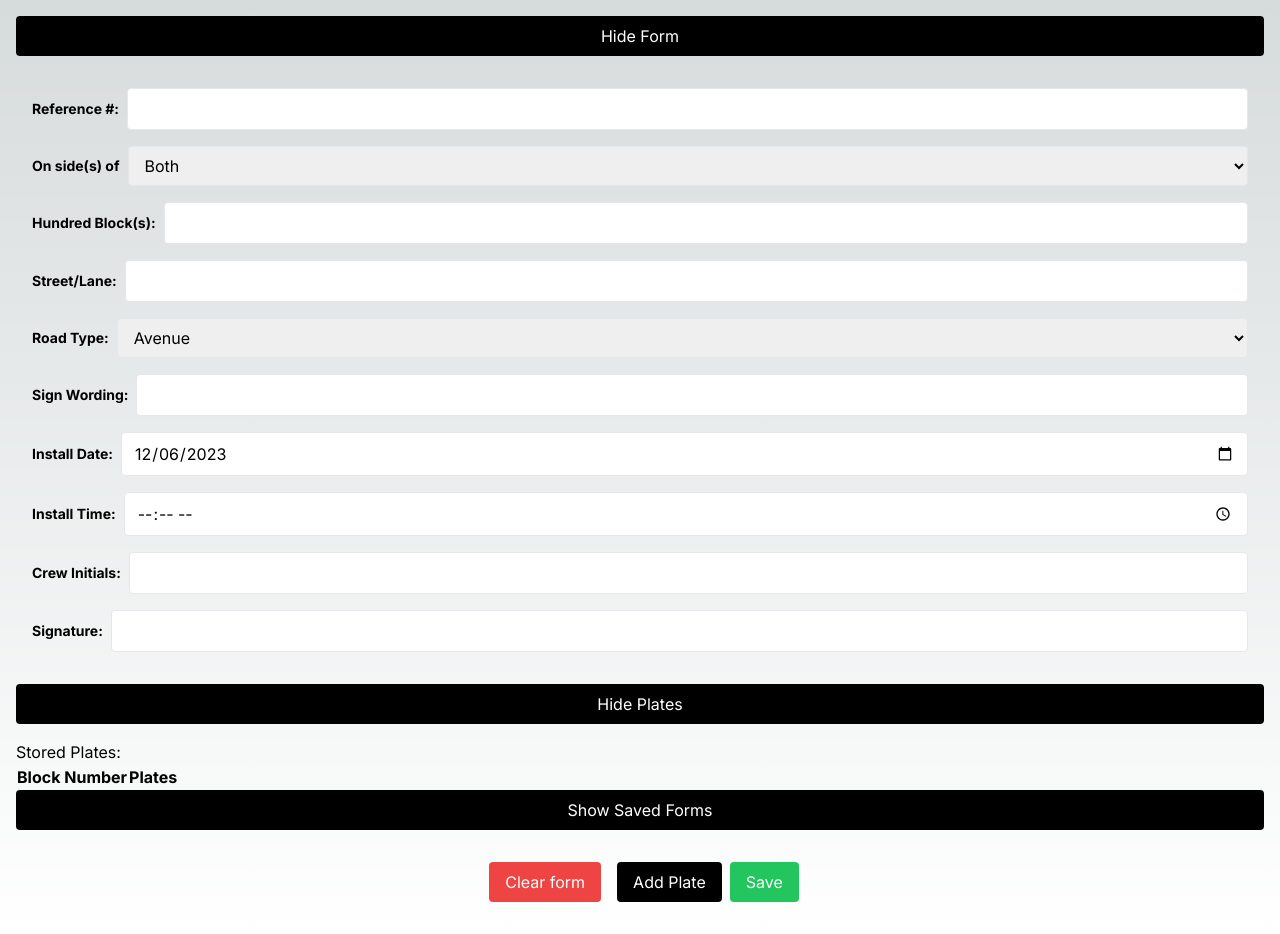
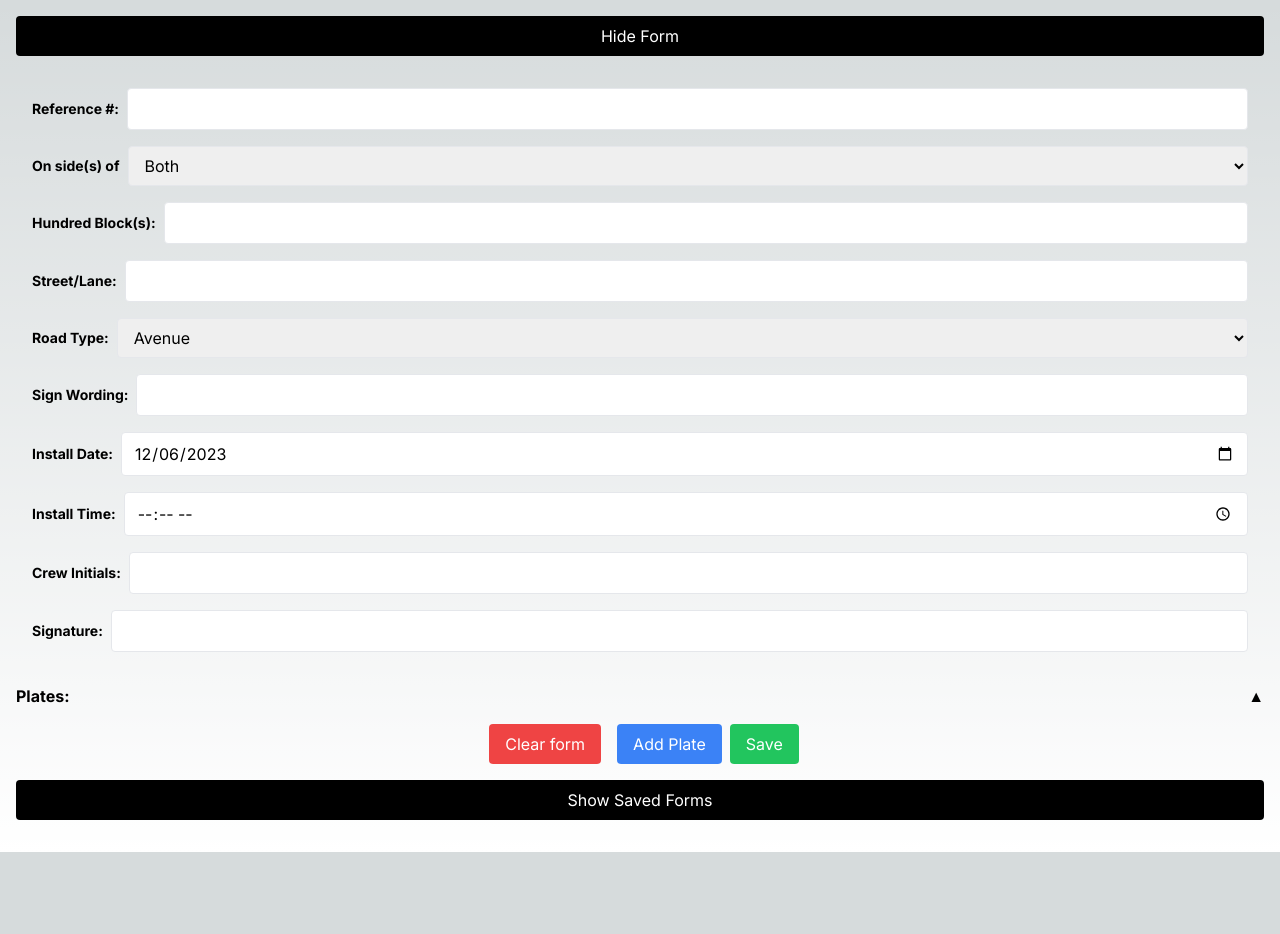
Before and after one commit to ashkan-rahnavardi/plate-grabber, a Next.js app: page / in a window 1280 px wide. After the commit the page ends 852 px from the top, so only its background shows below. Built offline with nearby package versions, Linux system fonts and the light colour scheme.

Commit message:
changed button locations

```diff
--- a/app/_components/addPlate.tsx
+++ b/app/_components/addPlate.tsx
@@ -85,7 +85,7 @@ export default function AddPlate({ storageHelper }: { storageHelper: any }) {
 				/>
 			)}
 			<button
-				className="bg-black text-white py-2 px-4 rounded mx-2"
+				className="bg-blue-500 hover:gb-blue-600 text-white py-2 px-4 rounded mx-2"
 				type="button"
 				onClick={() => {
 					setShowModal(true);
--- a/app/_components/viewPlates.tsx
+++ b/app/_components/viewPlates.tsx
@@ -9,7 +9,11 @@ interface PlatesData {
 }
 
 export default function ViewPlates({ storageHelper }: { storageHelper: any }) {
-	const [plates, setPlates] = useState<PlatesData>(storageHelper.getPlates());
+	const [plates, setPlates] = useState<PlatesData>({});
+
+	useEffect(() => {
+		setPlates(storageHelper.getPlates());
+	}, []);
 
 	const handlePlateChange = (
 		blockNumber: string,
@@ -23,25 +27,18 @@ export default function ViewPlates({ storageHelper }: { storageHelper: any }) {
 		setPlates(updatedPlates);
 
 		storageHelper.updatePlate(blockNumber, newValue, plateIndex);
-
-		// storedForm['plates'] = updatedPlates;
-
-		// // Update the plate value in local storage
-		// localStorage.setItem('current', JSON.stringify(storedForm));
-
-		// storageHelper.updatePlate(blockNumber, newValue);
 	};
 
 	return (
 		<div>
-			<h1>Stored Plates:</h1>
+			{/* <h1>Stored Plates:</h1> */}
 			<table>
-				<thead>
-					<tr>
+				{/* <thead>
+					<tr className="mx-4">
 						<th>Block Number</th>
 						<th>Plates</th>
 					</tr>
-				</thead>
+				</thead> */}
 				<tbody>
 					{Object.entries(plates).map(([blockNumber, plateArray]) => (
 						<tr key={blockNumber}>
--- a/app/dashboard.tsx
+++ b/app/dashboard.tsx
@@ -20,8 +20,39 @@ export default function Dashboard() {
 		window.location.reload();
 	};
 
+	const Form = () => {
+		return (
+			<>
+				<LicenseForm storageHelper={storageHelper} />
+
+				<div
+					className={`flex justify-between ${
+						isPlatesVisible ? '' : 'bg-gray-300'
+					}`}
+					onClick={() => setPlatesVisibility(!isPlatesVisible)}
+				>
+					<h1 className="font-bold">Plates:</h1>
+					<h1>{isPlatesVisible ? '▲' : '▼'}</h1>
+				</div>
+
+				{isPlatesVisible && <ViewPlates storageHelper={storageHelper} />}
+
+				<div className="my-4 flex items-center justify-center">
+					<button
+						className="bg-red-500 text-white py-2 px-4 rounded mx-2"
+						onClick={handleClearLocalStorage}
+					>
+						Clear form
+					</button>
+					<AddPlate storageHelper={storageHelper} />
+					<SaveForm storageHelper={storageHelper} />
+				</div>
+			</>
+		);
+	};
+
 	return (
-		<div className="p-4 flex flex-col">
+		<div className="p-4 flex flex-col min-h-screen">
 			<button
 				className="bg-black text-white py-2 px-4 rounded mb-4"
 				onClick={() => setFormVisibility(!isFormVisible)}
@@ -29,15 +60,7 @@ export default function Dashboard() {
 				{isFormVisible ? 'Hide Form' : 'Show Form'}
 			</button>
 
-			{isFormVisible && <LicenseForm storageHelper={storageHelper} />}
-			<button
-				className="bg-black text-white py-2 px-4 rounded mb-4"
-				onClick={() => setPlatesVisibility(!isPlatesVisible)}
-			>
-				{isPlatesVisible ? 'Hide Plates' : 'Show Plates'}
-			</button>
-
-			{isPlatesVisible && <ViewPlates storageHelper={storageHelper} />}
+			{isFormVisible && <Form />}
 			<button
 				className="bg-black text-white py-2 px-4 rounded mb-4"
 				onClick={() => setSavedVisibility(!isSavedVisible)}
@@ -46,16 +69,6 @@ export default function Dashboard() {
 			</button>
 
 			{isSavedVisible && <SavedForms storageHelper={storageHelper} />}
-			<div className="my-4 flex items-center justify-center">
-				<button
-					className="bg-red-500 text-white py-2 px-4 rounded mx-2"
-					onClick={handleClearLocalStorage}
-				>
-					Clear form
-				</button>
-				<AddPlate storageHelper={storageHelper} />
-				<SaveForm storageHelper={storageHelper} />
-			</div>
 		</div>
 	);
 }
```
